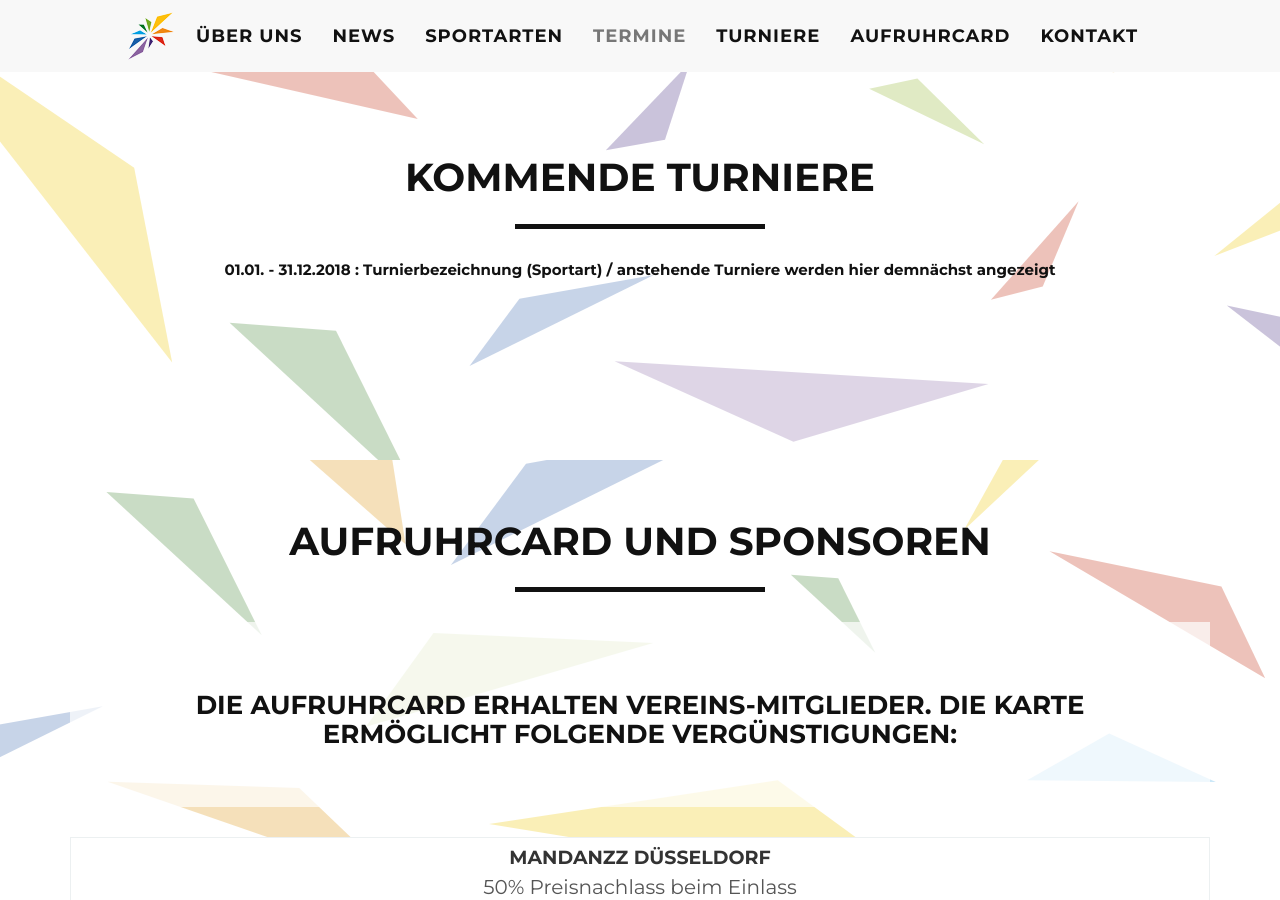
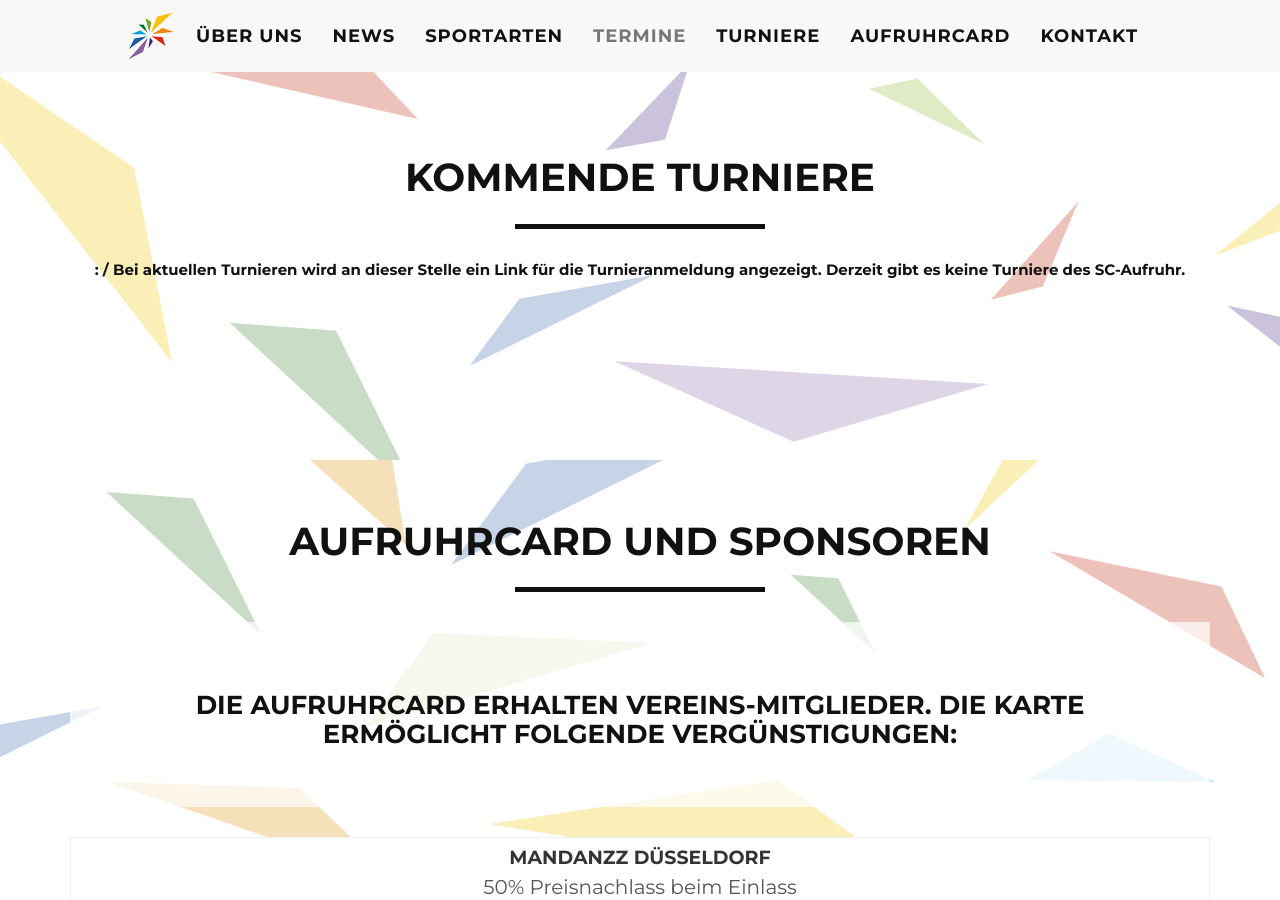
Before and after one commit to scarweb/scarweb.github.io, a Jekyll site: the page built from index.html, in a window 1280 px wide and 900 px high, scrolled down 4040 px. Built offline with Jekyll 4.4.1, drawn with Linux system fonts in a browser that asks for light colours.

Commit message:
Update tourniere.yml

```diff
--- a/_data/tourniere.yml
+++ b/_data/tourniere.yml
@@ -1,3 +1,3 @@
-- name: Turnierbezeichnung (Sportart)
-  datum: 01.01. - 31.12.2018
-  text: anstehende Turniere werden hier demnächst angezeigt
+- name:
+  datum:
+  text: Bei aktuellen Turnieren wird an dieser Stelle ein Link für die Turnieranmeldung angezeigt. Derzeit gibt es keine Turniere des SC-Aufruhr.
```
